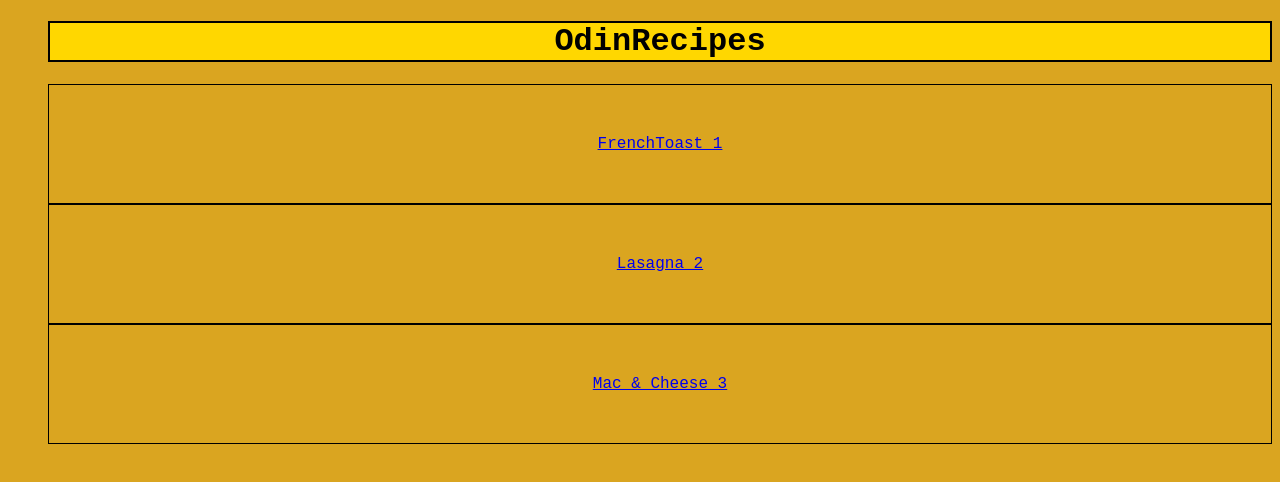
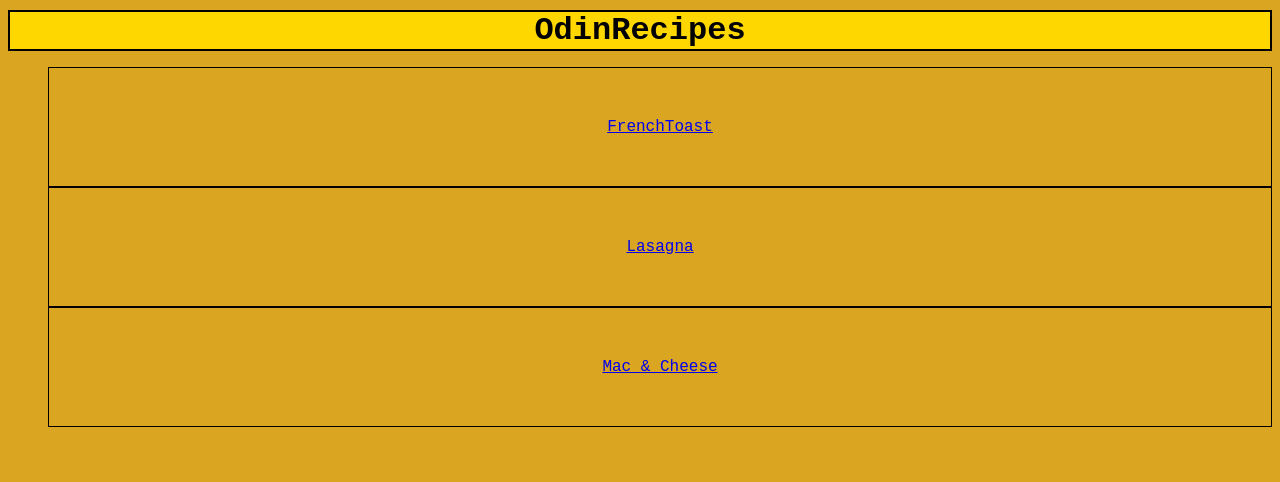
Before and after one commit to ionicasthma/odin-recipes, a plain HTML site: page index.html in a window 1280 px wide. Drawn offline with Linux system fonts and the light colour scheme.

Commit message:
added changes to my cssand index

```diff
--- a/index.html
+++ b/index.html
@@ -23,9 +23,9 @@ This added a new link which i was not trying to do
 
 <ul class="links">
 
- <li><a href="recipes/frenchToast.html" >FrenchToast 1</a></li>
-    <li><a href="recipes/lasagna.html">Lasagna 2</a></li>
-     <li><a href="recipes/macAndCheese.html">Mac & Cheese 3</a></li>
+ <li><a href="recipes/frenchToast.html" >FrenchToast</a></li>
+    <li><a href="recipes/lasagna.html">Lasagna</a></li>
+     <li><a href="recipes/macAndCheese.html">Mac & Cheese</a></li>
  </ul>
 
 
--- a/recipes/styles.css
+++ b/recipes/styles.css
@@ -4,16 +4,15 @@ background-color: goldenrod;
 text-align: center;
 
 
-
-
 }
-
 .homepage-title {
     border: 2px solid black;
     font-family: 'Courier New', Courier, monospace;
     text-align: center;
-    margin-left: 40px;
+    margin: 10px 0px;
+
     background-color: gold;
+
 
 
 }
@@ -24,6 +23,7 @@ text-align: center;
     border: 1px solid black;
     list-style: none;
     font-family: 'Courier New', Courier, monospace;
+
 
 }
 
```
